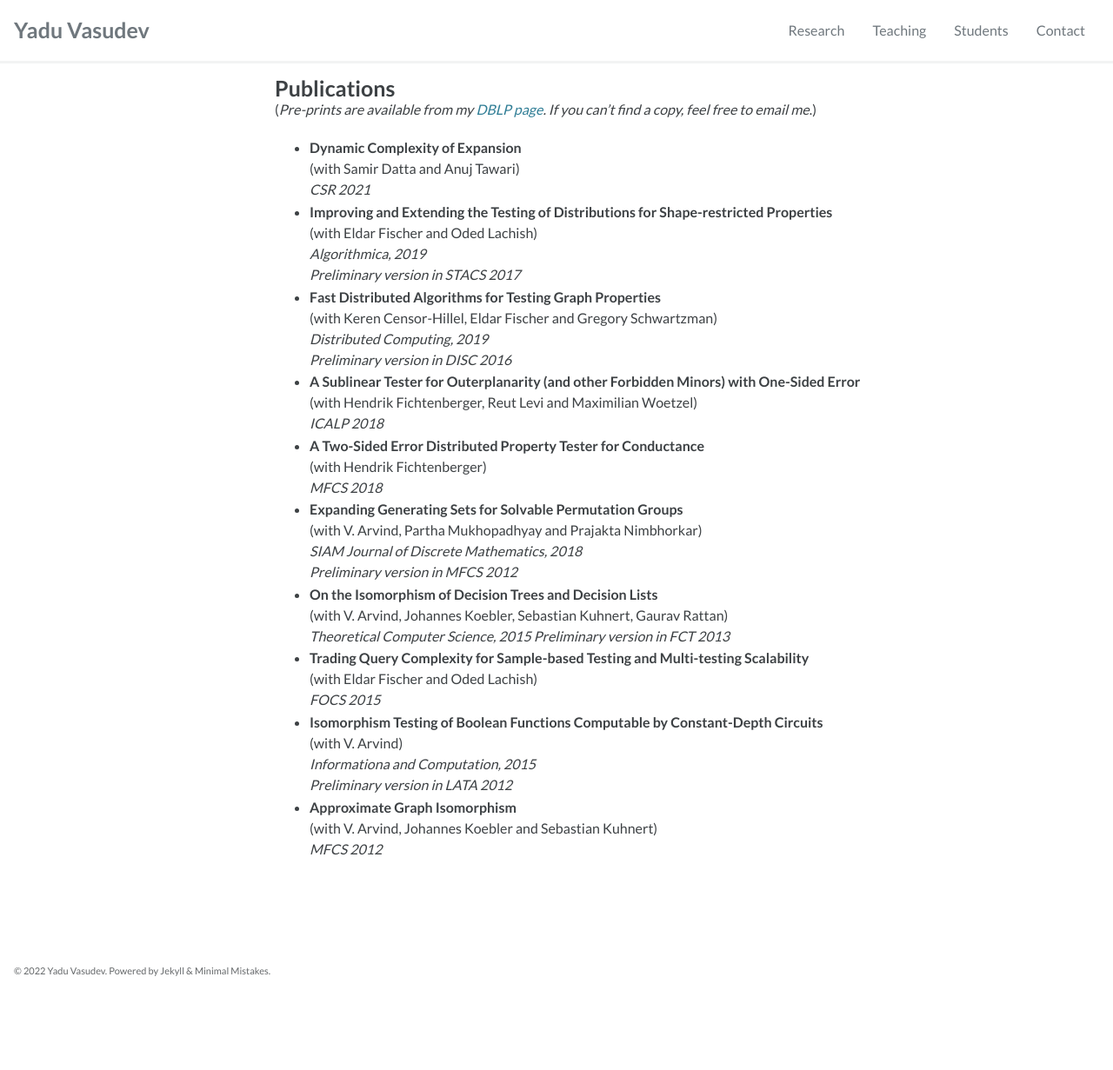
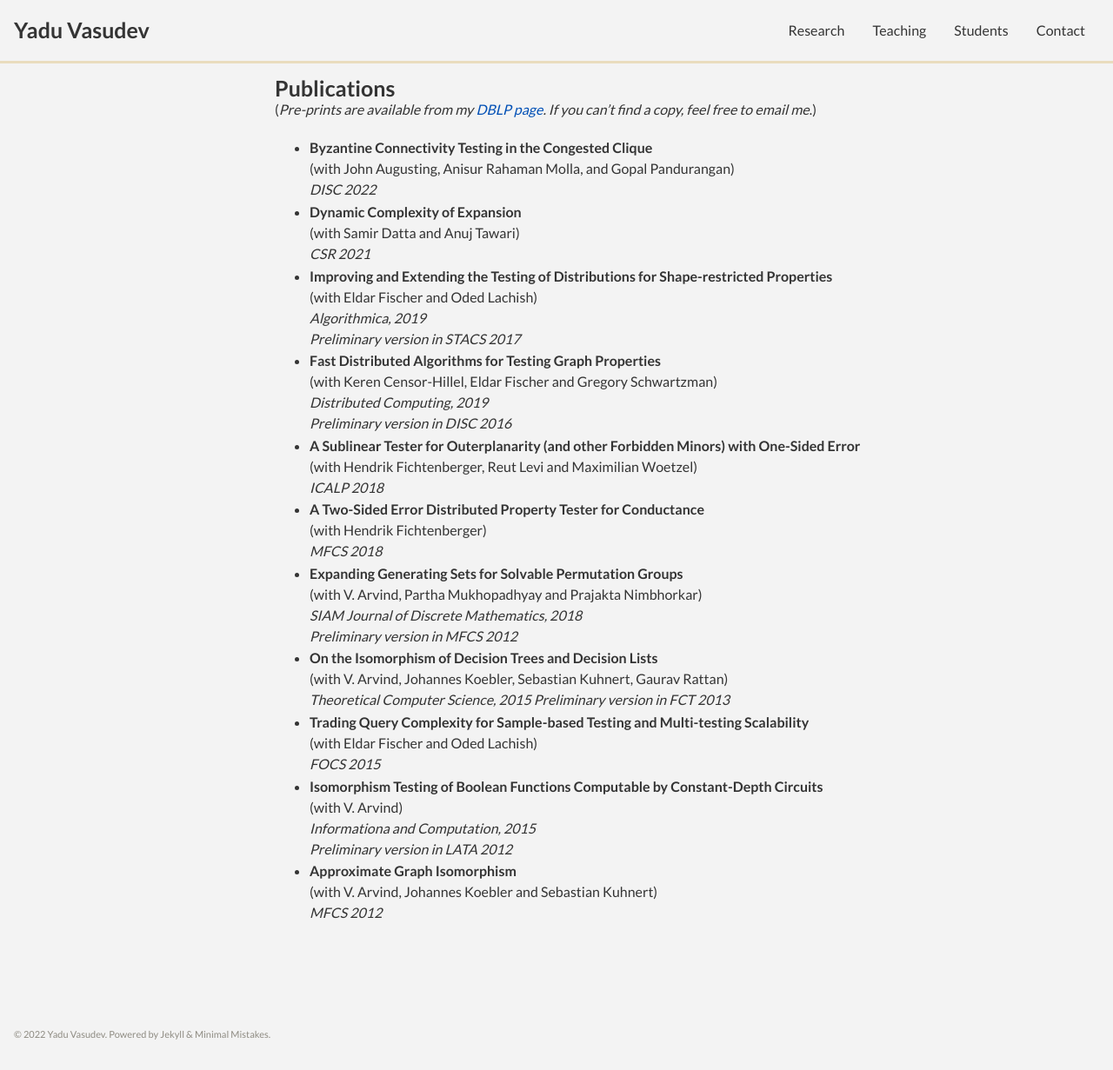
Before and after one commit to yaduvasudev/yaduvasudev.github.io, a Jekyll site: the page built from _pages/research.md, in a window 1280 px wide. Shown: the whole page at 87% size. Built offline with Jekyll 4.4.1, drawn with Linux system fonts in a browser that asks for light colours; cached includes are drawn as plain includes; before the commit the page ends 1157 px from its top, so only the background shows below that.

Commit message:
new paper+change theme

```diff
--- a/_config.yml
+++ b/_config.yml
@@ -12,7 +12,7 @@
 
 # theme                  : "minimal-mistakes-jekyll"
 # remote_theme           : "mmistakes/minimal-mistakes"
-minimal_mistakes_skin    : !default #"dirt" # "air", "aqua", "contrast", "dark", "dirt", "neon", "mint", "plum", "sunrise"
+minimal_mistakes_skin    : "dirt" #default #"dirt" # "air", "aqua", "contrast", "dark", "dirt", "neon", "mint", "plum", "sunrise"
 
 # Site Settings
 locale                   : "en-US"
--- a/_pages/research.md
+++ b/_pages/research.md
@@ -7,6 +7,9 @@ title: Publications
 
 (*Pre-prints are available from my [DBLP page](https://dblp.org/pid/23/10305.html). If you can't find a copy, feel free to email me*.)
 
+- **Byzantine Connectivity Testing in the Congested Clique**\\
+	(with John Augusting, Anisur Rahaman Molla, and Gopal Pandurangan)\\
+	*DISC 2022*
 - **Dynamic Complexity of Expansion**\\
 	(with Samir Datta and Anuj Tawari)\\
 	*CSR 2021*
```
